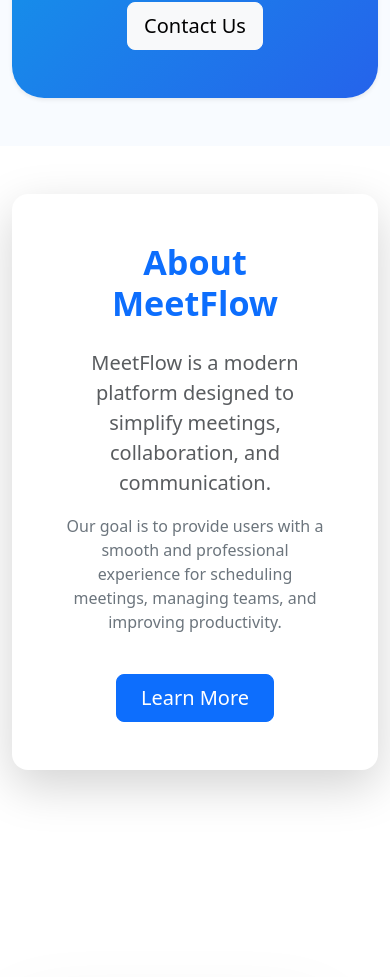
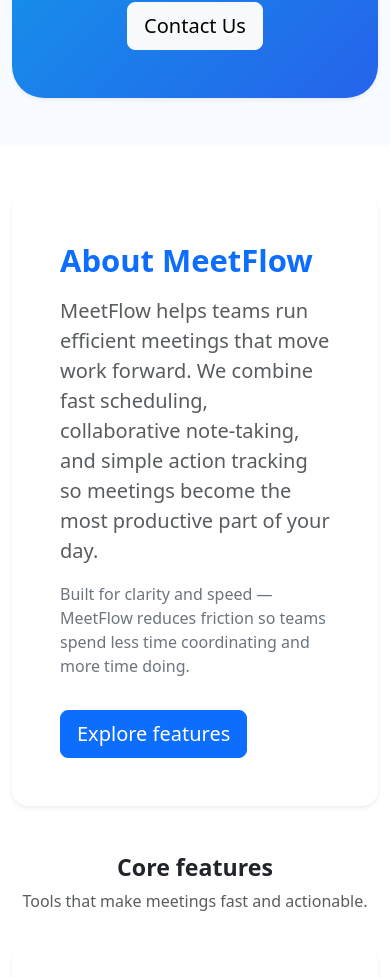
Before and after one commit to vaibhavsanmani/MeetFlow, a React (Vite) app in the folder frontend/: page / in a window 390 px wide. Shown: the part 2635-3612 px from the top of the page. Built offline with nearby package versions, Linux system fonts and the light colour scheme.

Commit message:
adding style to about page

```diff
--- a/frontend/src/pages/about.jsx
+++ b/frontend/src/pages/about.jsx
@@ -1,39 +1,115 @@
 import React from "react";
 
 function About() {
+  const features = [
+    {
+      title: "Quick Scheduling",
+      desc: "Create meetings in seconds with smart suggestions and calendar sync.",
+      emoji: "⏱️",
+    },
+    {
+      title: "Collaborative Notes",
+      desc: "Capture decisions, assign action items, and share summaries instantly.",
+      emoji: "📝",
+    },
+    {
+      title: "Secure by Design",
+      desc: "End-to-end encryption and role-based permissions keep your data safe.",
+      emoji: "🔒",
+    },
+  ];
+
+  const team = [
+    { name: "Alex Morgan", role: "Product Lead" },
+    { name: "Samira Khan", role: "Frontend Engineer" },
+    { name: "Luis Ortega", role: "Backend Engineer" },
+  ];
+
   return (
-    <>
-      <div className="container py-5">
-        <div className="row justify-content-center">
-          <div className="col-lg-8">
-            <div className="card shadow-lg border-0 rounded-4">
-              <div className="card-body p-5 text-center">
-
-                <h1 className="display-4 fw-bold text-primary mb-4">
-                  About MeetFlow
-                </h1>
-
-                <p className="lead text-muted">
-                  MeetFlow is a modern platform designed to simplify
-                  meetings, collaboration, and communication.
+    <main className="container py-5">
+      <section className="row justify-content-center mb-5">
+        <div className="col-lg-10">
+          <div className="card shadow-sm border-0 rounded-4 overflow-hidden">
+            <div className="row g-0 align-items-center">
+              <div className="col-md-6 p-5">
+                <h1 className="display-5 fw-bold text-primary">About MeetFlow</h1>
+                <p className="lead text-muted mt-3">
+                  MeetFlow helps teams run efficient meetings that move work
+                  forward. We combine fast scheduling, collaborative note-taking,
+                  and simple action tracking so meetings become the most productive
+                  part of your day.
                 </p>
-
-                <p className="text-secondary mt-3">
-                  Our goal is to provide users with a smooth and
-                  professional experience for scheduling meetings,
-                  managing teams, and improving productivity.
+                <p className="text-secondary">
+                  Built for clarity and speed — MeetFlow reduces friction so
+                  teams spend less time coordinating and more time doing.
                 </p>
-
-                <button className="btn btn-primary btn-lg mt-4 px-4">
-                  Learn More
-                </button>
-
+                <a href="#features" className="btn btn-primary btn-lg mt-3">
+                  Explore features
+                </a>
+              </div>
+              <div className="col-md-6 d-none d-md-block">
+                <div className="p-5 h-100 d-flex align-items-center justify-content-center bg-light">
+                  <div>
+                    <img
+                      src="/public/meet-illustration.png"
+                      alt="Meetings illustration"
+                      style={{ maxWidth: "320px" }}
+                    />
+                  </div>
+                </div>
               </div>
             </div>
           </div>
         </div>
-      </div>
-    </>
+      </section>
+
+      <section id="features" className="row mb-5">
+        <div className="col-12 text-center mb-4">
+          <h2 className="h3 fw-bold">Core features</h2>
+          <p className="text-muted">Tools that make meetings fast and actionable.</p>
+        </div>
+
+        {features.map((f) => (
+          <div key={f.title} className="col-md-4 mb-3">
+            <div className="card h-100 border-0 shadow-sm">
+              <div className="card-body text-center p-4">
+                <div className="display-6 mb-3">{f.emoji}</div>
+                <h5 className="card-title fw-bold">{f.title}</h5>
+                <p className="card-text text-muted mt-2">{f.desc}</p>
+              </div>
+            </div>
+          </div>
+        ))}
+      </section>
+
+      <section className="row mb-5">
+        <div className="col-12 text-center mb-4">
+          <h2 className="h3 fw-bold">Our team</h2>
+          <p className="text-muted">Small, focused, and customer-first.</p>
+        </div>
+
+        {team.map((m) => (
+          <div key={m.name} className="col-sm-6 col-md-4 mb-3">
+            <div className="card text-center border-0 shadow-sm h-100">
+              <div className="card-body p-4">
+                <div className="bg-primary text-white rounded-circle d-inline-flex align-items-center justify-content-center mb-3" style={{width:64,height:64}}>
+                  {m.name.split(' ').map(n=>n[0]).slice(0,2).join('')}
+                </div>
+                <h6 className="fw-bold mb-1">{m.name}</h6>
+                <p className="text-muted small mb-0">{m.role}</p>
+              </div>
+            </div>
+          </div>
+        ))}
+      </section>
+
+      <section className="row">
+        <div className="col-12 text-center">
+          <p className="text-secondary mb-2">Want to see MeetFlow in action?</p>
+          <a href="/signup" className="btn btn-outline-primary btn-lg">Get started — it's free</a>
+        </div>
+      </section>
+    </main>
   );
 }
 
```
